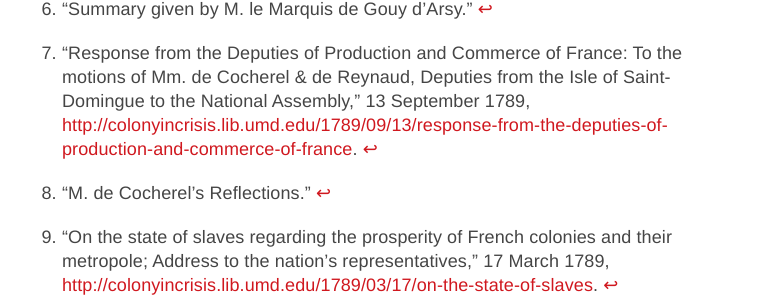
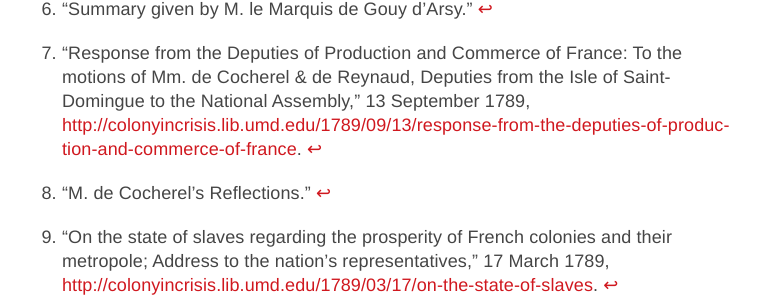
Before and after one commit to archipelagosjournal/archipelagos, a Jekyll site: the page built from _issue01/review-eller-colony.md, in a window 1280 px wide. Shown: the part 3188-3496 px from the top of the page, without its empty margins (258-1029 px from the left). Built offline with Jekyll 4.4.1, drawn with Linux system fonts in a browser that asks for light colours.

Commit message:
fixed links

```diff
--- a/public/css/main.css
+++ b/public/css/main.css
@@ -1003,6 +1003,7 @@
 	line-height: 1.2rem;
 	font-size: 0.9rem;
 	letter-spacing: .01rem;
+
 }
 
 .footnotes .foot-block {
@@ -1017,6 +1018,24 @@
 	font-size: .66rem;
 }
 
+.footnotes a {
+  /* These are technically the same, but use both */
+  overflow-wrap: break-word;
+  word-wrap: break-word;
+
+  -ms-word-break: break-all;
+  /* This is the dangerous one in WebKit, as it breaks things wherever */
+  word-break: break-all;
+  /* Instead use this non-standard one: */
+  word-break: break-word;
+
+  /* Adds a hyphen where the word breaks, if supported (No Blink) */
+  -ms-hyphens: auto;
+  -moz-hyphens: auto;
+  -webkit-hyphens: auto;
+  hyphens: auto;
+}
+
 /*Bibliography styles*/
 
 ol.bibliography {
```
